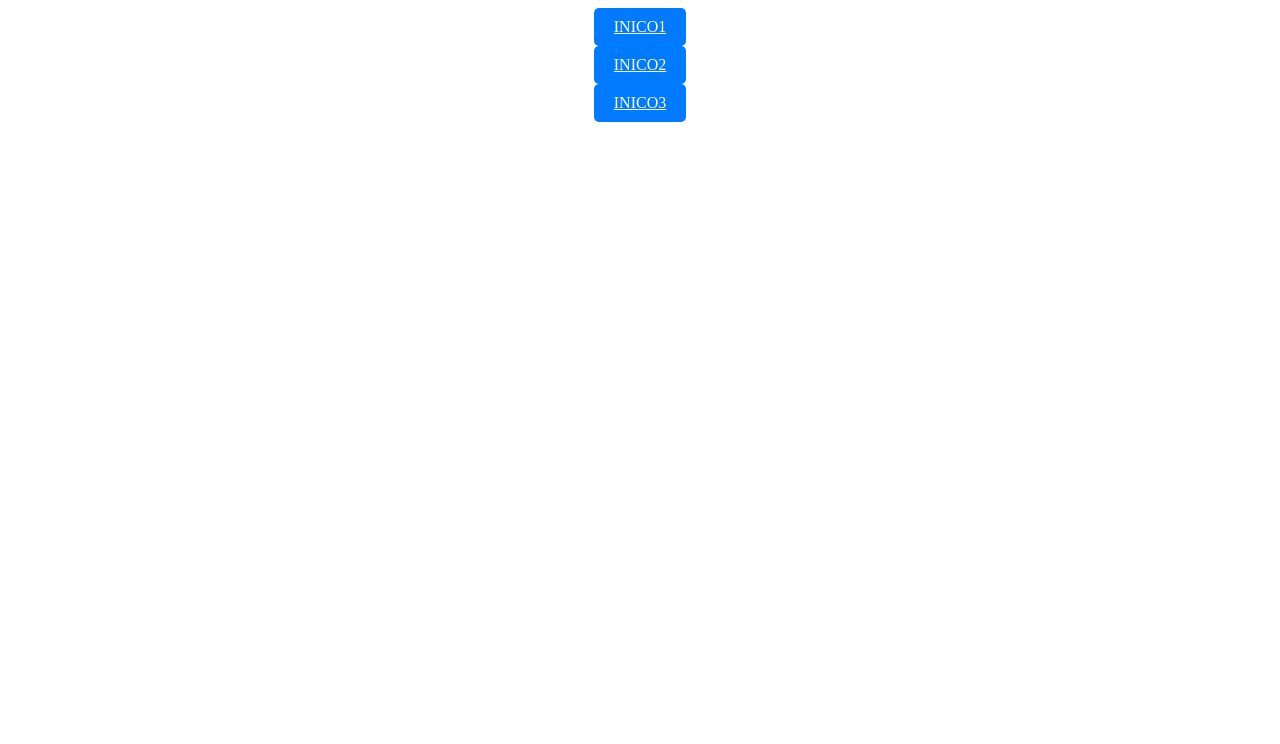
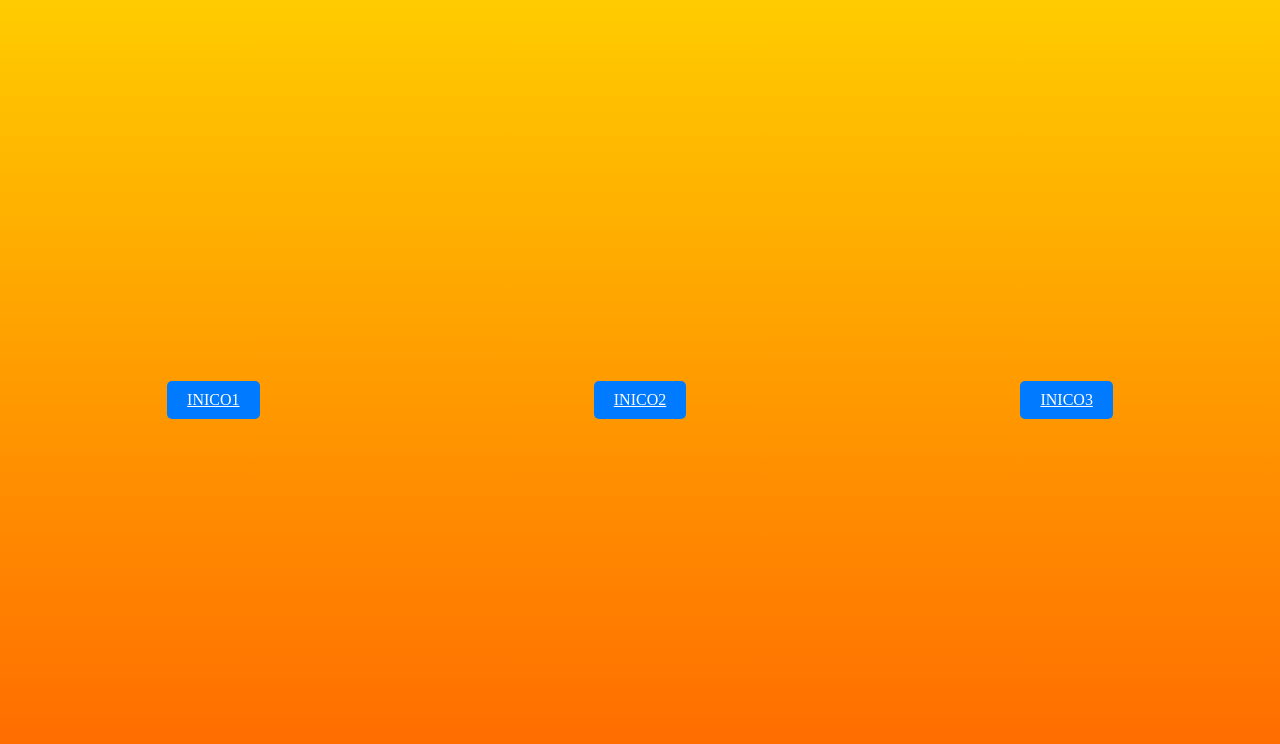
Before and after one commit to EBMEBM/web1, a plain HTML site: page index.html in a window 1280 px wide. Drawn offline with Linux system fonts and the light colour scheme.

Commit message:
Update index.html

```diff
--- a/index.html
+++ b/index.html
@@ -6,14 +6,14 @@
 <title>FlyLauncher</title>
 <style>
 
-    .body {
+    body {
+        background: linear-gradient(to bottom, #ffcc00, #ff6600);
         display: flex;
         justify-content: space-between;
         align-items: center;
         height: 100vh;
         margin: 0;
         padding: 0;
-        background: linear-gradient(to bottom,#000000,#31BEF2);
     }
     .container {
         display: flex;
```
